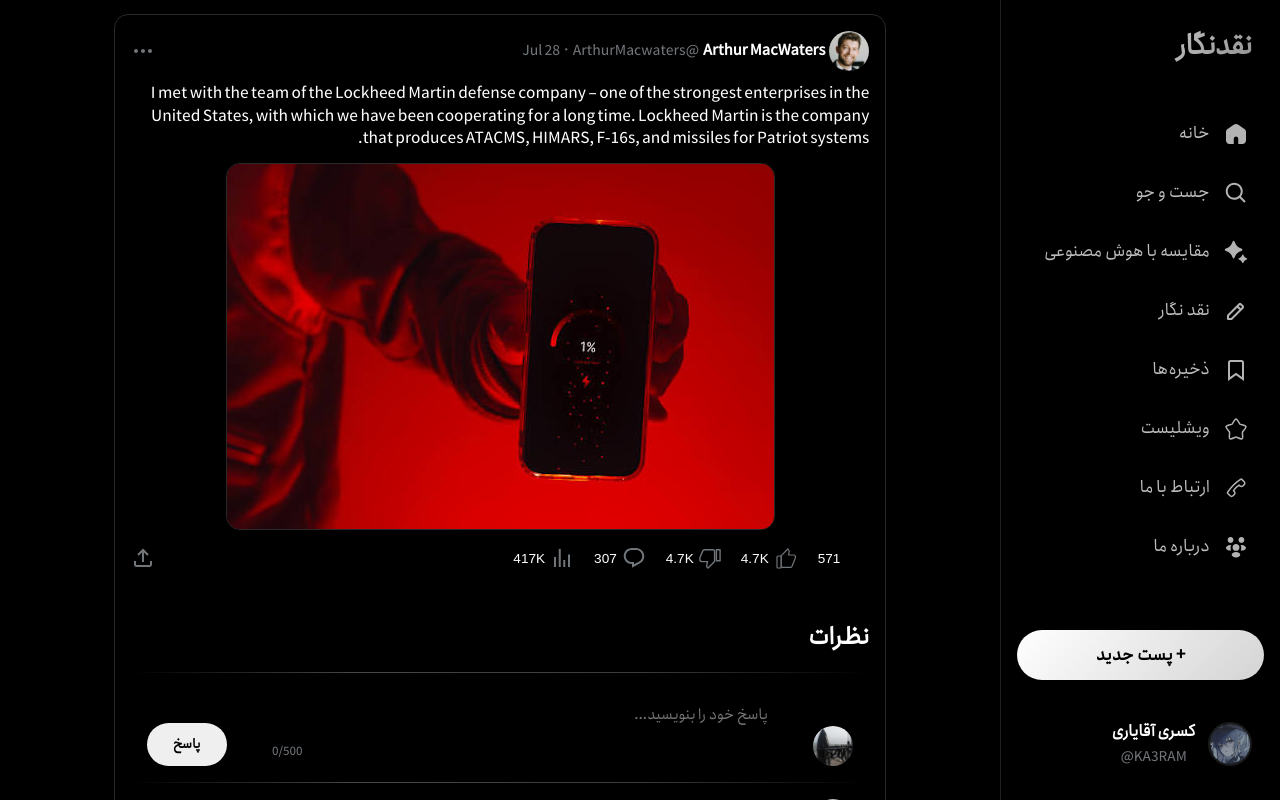
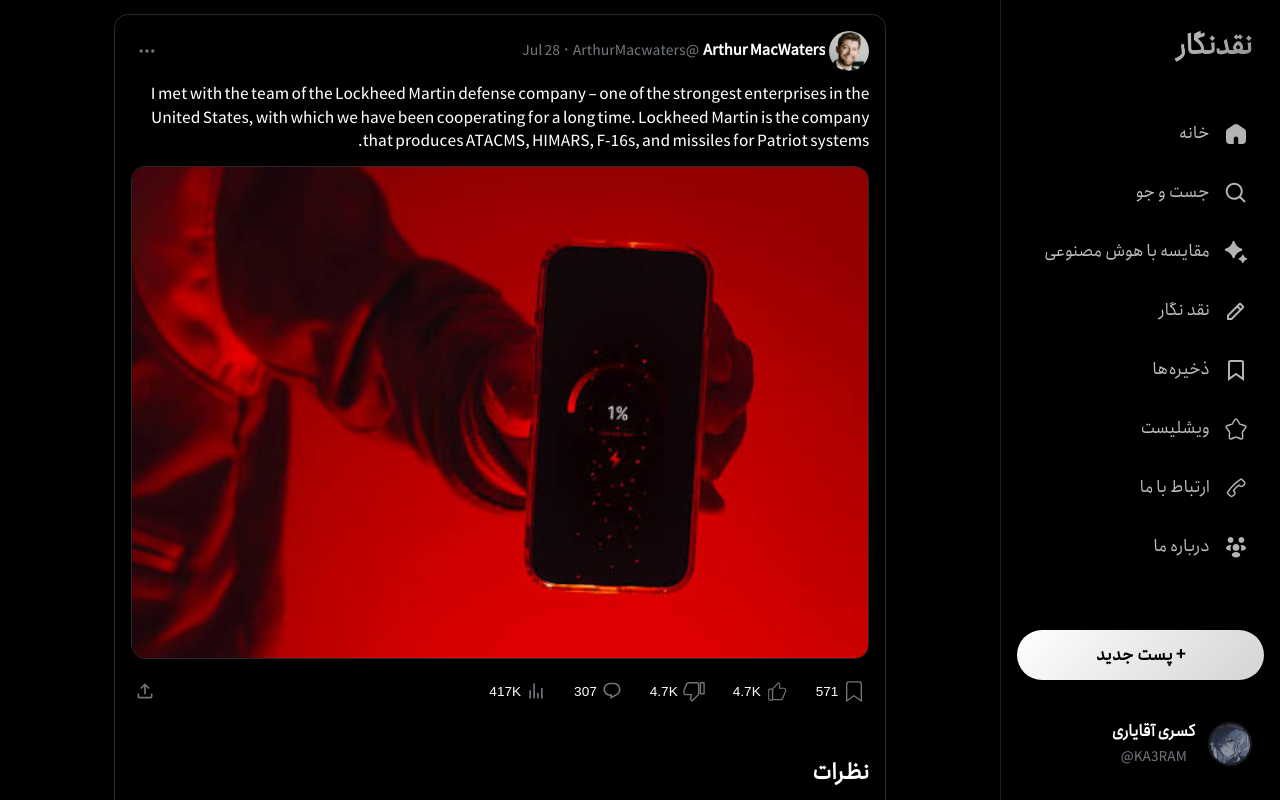
Before and after one commit to KA3RAM/meenor-frontend, a React (Create React App) app: page /post in a window 1280 px wide. Shown: the top 800 px of the page. Built offline with nearby package versions, Linux system fonts and the light colour scheme.

Commit message:
animation to post nad naghdnegar

```diff
--- a/src/pages/post/Post.jsx
+++ b/src/pages/post/Post.jsx
@@ -1,21 +1,17 @@
 import { useRef, useState } from "react"
 import styles from "./Post.module.css"
 import Art from "../../assets/images/Arthur.jpg"
-
-
-
 import lock from "../../assets/images/lock.jpeg"
 import sample1 from "../../assets/images/mobile_samples/sample2.jpeg"
 
-/* ---------------------------------- LOGOS --------------------------------- */
-import Like from "../../assets/icons/PostImages/like.svg"
-import dislike from "../../assets/icons/PostImages/dislike.svg"
-
-import Coments from "../../assets/icons/PostImages/Coments.svg"
-import Views from "../../assets/icons/PostImages/Views.svg"
-import ThreeDots from "../../assets/icons/PostImages/Threedots.svg"
-import Saves from "../../assets/icons/PostImages/Saves.svg"
-import Share from "../../assets/icons/PostImages/Share.svg"
+/* ---------------------------------- SVG COMPONENTS --------------------------------- */
+import { ReactComponent as CommentsIcon } from "../../assets/icons/PostImages/Coments.svg"
+import { ReactComponent as ViewsIcon } from "../../assets/icons/PostImages/Views.svg"
+import { ReactComponent as ThreeDotsIcon } from "../../assets/icons/PostImages/Threedots.svg"
+import { ReactComponent as SavesIcon } from "../../assets/icons/PostImages/Nsave.svg"
+import { ReactComponent as ShareIcon } from "../../assets/icons/PostImages/Share.svg"
+import { ReactComponent as LikeIcon } from "../../assets/icons/PostImages/like.svg"
+import { ReactComponent as DislikeIcon } from "../../assets/icons/PostImages/dislike.svg"
 
 export default function Post() {
     const [comentText, setComentText] = useState("")
@@ -23,6 +19,35 @@ export default function Post() {
 
     const MAX_TEXTAREA_HEIGHT = 200 // بعد از این ارتفاع (به px)، خود باکس اسکرول می‌خوره
     const MAX_COMENT_LENGTH = 500 // حداکثر تعداد کاراکتر مجاز برای کامنت
+
+    const [activeStates, setActiveStates] = useState({
+        like: false,
+        dislike: false,
+        save: false,
+    });
+
+    const toggleLike = () => {
+        setActiveStates(prev => ({
+            ...prev,
+            like: !prev.like,
+            dislike: false, // اگه لایک بزنه دیسلایک خاموش بشه
+        }));
+    };
+
+    const toggleDislike = () => {
+        setActiveStates(prev => ({
+            ...prev,
+            dislike: !prev.dislike,
+            like: false, // اگه دیسلایک بزنه لایک خاموش بشه
+        }));
+    };
+
+    const toggleSave = () => {
+        setActiveStates(prev => ({
+            ...prev,
+            save: !prev.save,
+        }));
+    };
 
     const handleComentChange = (e) => {
         const value = e.target.value.slice(0, MAX_COMENT_LENGTH)
@@ -50,11 +75,10 @@ export default function Post() {
         el.scrollIntoView({ behavior: "smooth", block: "center" })
     }
 
-    return(
+    return (
         <div className={styles.wrapper}>
 
             <div className={styles.UserPost}>
-
 
                 <div className={styles.PostHeader}>
                     <div className={styles.HeaderInfo}>
@@ -66,7 +90,7 @@ export default function Post() {
                     </div>
 
                     <button className={styles.ThreeDots}>
-                        <img src={ThreeDots} alt="" />
+                        <ThreeDotsIcon />
                     </button>
                 </div>
 
@@ -80,35 +104,45 @@ export default function Post() {
 
                 <div className={styles.PostStats}>
                     <div className={styles.LeftSide}>
-                        <button className={styles.SavesWrapper}>
-                            <img src={Saves} alt="" />
+
+                        <button
+                            className={`${styles.SavesWrapper} ${activeStates.save ? styles.Active : ""}`}
+                            onClick={toggleSave}
+                        >
+                            <SavesIcon />
                             <p>571</p>
                         </button>
 
-                        <button className={styles.LikesWrapper}>
-                            <img src={Like} alt="" />
+                        <button
+                            className={`${styles.LikesWrapper} ${activeStates.like ? styles.Active : ""}`}
+                            onClick={toggleLike}
+                        >
+                            <LikeIcon />
                             <p>4.7K</p>
                         </button>
 
-                        <button className={styles.dislikeWrapper}>
-                            <img src={dislike} alt="" />
+                        <button
+                            className={`${styles.DislikeWrapper} ${activeStates.dislike ? styles.Active : ""}`}
+                            onClick={toggleDislike}
+                        >
+                            <DislikeIcon />
                             <p>4.7K</p>
                         </button>
 
                         <button className={styles.ComentsWrapper}>
-                            <img src={Coments} alt="" />
+                            <CommentsIcon />
                             <p>307</p>
                         </button>
 
                         <button className={styles.ViewsWrapper}>
-                            <img src={Views} alt="" />
+                            <ViewsIcon />
                             <p>417K</p>
                         </button>
                     </div>
 
                     <div className={styles.RightSide}>
                         <button className={styles.SharesWrapper}>
-                            <img src={Share} alt="" />
+                            <ShareIcon />
                         </button>
                     </div>
                 </div>
@@ -201,11 +235,6 @@ export default function Post() {
 
             </div>
 
-
-
-
-
-
         </div>
     )
 }
--- a/src/pages/post/Post.module.css
+++ b/src/pages/post/Post.module.css
@@ -1,10 +1,12 @@
 .wrapper {
     font-family: "Anjoman";
     max-width: 800px;
+    width: 100%;
     margin: auto;
     display: flex;
     flex-direction: column;
     gap: 1rem;
+    box-sizing: border-box;
 }
 
 .UserPost {
@@ -14,9 +16,8 @@
     padding: 1rem;
     margin: 0.85rem;
     cursor: default;
-
+    box-sizing: border-box;
 }
-
 
 /* ------------------------- Header ------------------------- */
 .pictureProfile {
@@ -24,7 +25,9 @@
     height: 40px;
     object-fit: cover;
     border-radius: 100%;
+    flex-shrink: 0;
 }
+
 .PostHeader {
     display: flex;
     align-items: center;
@@ -38,17 +41,23 @@
     gap: 4px;
     flex-wrap: wrap;
     flex: 1;
+    min-width: 0;
 }
 
 .Name {
     font-weight: 700;
-    font-size: 0.95rem;
+    font-size: clamp(0.85rem, 0.8rem + 0.3vw, 0.95rem);
+    white-space: nowrap;
+    overflow: hidden;
+    text-overflow: ellipsis;
+    max-width: 55vw;
 }
 
 .Handle,
 .Date {
     color: #71767b;
-    font-size: 0.9rem;
+    font-size: clamp(0.75rem, 0.7rem + 0.25vw, 0.9rem);
+    white-space: nowrap;
 }
 
 .Dot {
@@ -61,6 +70,15 @@
     cursor: pointer;
     margin-right: auto;
     margin-left: 0;
+    color: inherit;
+    flex-shrink: 0;
+    padding: 6px;
+    display: flex;
+    align-items: center;
+    justify-content: center;
+    border-radius: 50%;
+    min-width: 32px;
+    min-height: 32px;
 }
 
 /* ------------------------- Content ------------------------- */
@@ -69,8 +87,9 @@
 }
 
 .PostContentWrapper p {
-    font-size: 1rem;
-    line-height: 1.4;
+    font-size: clamp(0.9rem, 0.85rem + 0.25vw, 1rem);
+    line-height: 1.45;
+    word-break: break-word;
 }
 
 .PostImgWrapper {
@@ -85,27 +104,33 @@
     display: block;
     margin: auto;
     max-height: 500px;
-    max-width: max-content;
+    max-width: 100%;
     object-fit: contain;
 }
-
-
 
 /* ------------------------- Stats ------------------------- */
 .PostStats {
     display: flex;
     align-items: center;
     justify-content: space-between;
+    gap: 8px;
+    flex-wrap: wrap;
 }
 
 .LeftSide {
     display: flex;
     align-items: center;
     gap: 20px;
+    flex-wrap: wrap;
+    min-width: 0;
 }
 
+.RightSide {
+    display: flex;
+    align-items: center;
+}
 
-.dislikeWrapper,
+.DislikeWrapper,
 .SharesWrapper,
 .SavesWrapper,
 .LikesWrapper,
@@ -118,85 +143,97 @@
     border: none;
     color: inherit;
     cursor: pointer;
-    font-size: 0.85rem;
+    font-size: clamp(0.78rem, 0.75rem + 0.15vw, 0.85rem);
+    padding: 4px;
+    border-radius: 999px;
+    min-height: 32px;
+}
+
+/* ------------------------- Icon Base Styles (real SVGs, not <img>) ------------------------- */
+.LikesWrapper svg,
+.DislikeWrapper svg,
+.SavesWrapper svg {
+    width: 22px;
+    height: 22px;
+    fill: none;
+    stroke: currentColor;
+    stroke-width: 2;
+    transition: fill 0.2s ease, stroke 0.2s ease, transform 0.2s ease;
+}
+
+.SavesWrapper svg {
+    stroke: rgb(113, 118, 123) !important;
+    stroke-width: 2;
+
 }
 
 
-
-
-.PostHeader {
-    display: flex;
-    align-items: center;
-    gap: 8px;
-    margin-bottom: 0.8rem;
+.ComentsWrapper svg,
+.ViewsWrapper svg,
+.SharesWrapper svg,
+.ThreeDots svg {
+    width: 20px;
+    height: 20px;
+    flex-shrink: 0;
 }
 
-.HeaderInfo {
-    display: flex;
-    align-items: center;
-    gap: 4px;
-    flex-wrap: wrap;
-    flex: 1;
+/* ------------------------- Active States ------------------------- */
+.LikesWrapper.Active {
+    color: #FF3040;
 }
 
-.Name {
-    font-weight: 700;
-    font-size: 0.95rem;
+.LikesWrapper.Active svg {
+    fill: #FF3040;
+    stroke: #FF3040;
+    animation: pop 0.3s ease;
 }
 
-.Handle,
-.Date {
-    color: #71767b;
-    font-size: 0.9rem;
+.DislikeWrapper.Active {
+    color: #5B8DEF;
 }
 
-.Dot {
-    color: #71767b;
+.DislikeWrapper.Active svg {
+    fill: #5B8DEF;
+    stroke: #5B8DEF;
+    animation: pop 0.3s ease;
 }
 
-.PostHeader .ThreeDots {
-    background: none;
-    border: none;
-    cursor: pointer;
-    margin-right: auto;
-    margin-left: 0;
+.SavesWrapper.Active {
+    color: #FFD700;
 }
 
+.SavesWrapper.Active svg {
+    fill: #FFD700;
+    stroke: #FFD700; /* اضافه کردن stroke برای یکسان‌سازی */
+    animation: pop 0.3s ease;
+}
+/* ------------------------- Pop Animation ------------------------- */
+@keyframes pop {
+    0% { transform: scale(1); }
+    35% { transform: scale(1.3); }
+    60% { transform: scale(0.9); }
+    100% { transform: scale(1); }
+}
 
-
-
-
-
-
-
-
-
-
-
+/* ------------------------- Comments section ------------------------- */
 .PostSingularComents {
     margin-top: 3rem;
-
     font-weight: lighter;
 }
 
-
 .h3 {
-        font-size: x-large;
+    font-size: clamp(1.15rem, 1rem + 1vw, 1.4rem);
     margin-bottom: 1rem;
 }
-
-
-
 
 .UserComentWrapper {
     display: flex;
     align-items: flex-end;
     justify-content: space-between;
+    gap: 0.5rem;
     padding: 1rem;
-
-
+    flex-wrap: wrap;
 }
-
 
 .UserProfilePic {
     width: 40px;
@@ -204,8 +241,10 @@
     border-radius: 50%;
     flex-shrink: 0;
 }
+
 .ComentInputBox {
-    flex: 0.9;
+    flex: 1 1 200px;
+    min-width: 0;
     display: flex;
     flex-direction: column;
     position: relative;
@@ -224,10 +263,12 @@
     outline: none;
     background-color: none;
     background: none;
-    font-size: 15px;
+    font-size: 16px; /* keep >=16px to avoid iOS auto-zoom on focus */
     padding: 1rem;
     color: white;
     border-radius: 14px;
+    width: 100%;
+    box-sizing: border-box;
 
     /* auto-resize behavior */
     resize: none;
@@ -235,10 +276,9 @@
     min-height: 24px;
     max-height: 200px;
     line-height: 1.4;
-    box-sizing: border-box;
     transition: height 0.15s ease-out;
 
-    /* استایل اسکرول‌بار وقتی متن از حد مجاز رد شد */
+    /* scrollbar style once text exceeds the allowed height */
     scrollbar-width: thin;
     scrollbar-color: #71767b rgba(255, 255, 255, 0.05);
 }
@@ -256,8 +296,6 @@
     background: transparent;
 }
 
-
-
 .SendComent {
     font-family: inherit;
     border-radius: 25px;
@@ -269,26 +307,29 @@
     flex-shrink: 0;
 }
 
-
 .hr {
     border: none;
     height: 1px;
     background: linear-gradient(to right, transparent, #ffffff47 30%, #ffffff3b 70%, transparent);
 }
+
 .HrComent {
     height: 1px;
     border: none;
     background-color: #71767b34;
 }
 
-
-/* People Coments */
+/* People comments */
 .ComentsPeopleWrapper {
     padding: 1rem;
     margin-bottom: 1rem;
 }
+
 .PeopleComentContent {
     margin-right: 3rem;
+    word-break: break-word;
+    font-size: clamp(0.88rem, 0.85rem + 0.2vw, 0.95rem);
+    line-height: 1.5;
 }
 
 /* ============================== RESPONSIVE ============================== */
@@ -301,30 +342,136 @@
 
     .UserPost {
         padding: 0.85rem;
+        margin: 0.6rem 0;
+    }
+
+    .PostImgWrapper,
+    .PostImg {
+        max-height: 400px;
+    }
+
+    .PeopleComentContent {
+        margin-right: 2rem;
     }
 }
 
 @media (max-width: 480px) {
     .LeftSide {
-        gap: 12px;
-        flex-wrap: wrap;
+        gap: 10px;
     }
 
-    .pictureProfile {
+    .LeftSide p {
+        display: none;
+    }
+
+    .ComentsWrapper p {
+        display: inline-block;
+    }
+
+    .pictureProfile,
+    .UserProfilePic {
         width: 34px;
         height: 34px;
     }
 
     .Name {
-        font-size: 0.9rem;
+        max-width: 45vw;
     }
 
-    .Handle,
-    .Date {
-        font-size: 0.8rem;
+    .PostContentWrapper:last-child p {
+        display: block;
     }
 
-    .PostContentWrapper p {
-        font-size: 0.92rem;
+    .PostImgWrapper,
+    .PostImg {
+        max-height: 320px;
+        border-radius: 10px;
+    }
+
+    .UserComentWrapper {
+        padding: 0.75rem 0.25rem;
+        gap: 0.4rem;
+    }
+
+    .SendComent {
+        width: 64px;
+        padding: 0.6rem;
+        font-size: 0.85rem;
+    }
+
+    .PeopleComentContent {
+        margin-right: 1.5rem;
+    }
+
+    .ComentsPeopleWrapper {
+        padding: 0.75rem 0.25rem;
+    }
+
+    .PostSingularComents {
+        margin-top: 2rem;
     }
 }
+
+@media (max-width: 360px) {
+    .wrapper {
+        padding: 0 0.5rem;
+    }
+
+    .UserPost {
+        padding: 0.6rem;
+        margin: 0.4rem 0;
+        border-radius: 10px;
+    }
+
+    .LeftSide {
+        gap: 6px;
+    }
+
+    .DislikeWrapper,
+    .SharesWrapper,
+    .SavesWrapper,
+    .LikesWrapper,
+    .ViewsWrapper,
+    .ComentsWrapper {
+        padding: 4px 2px;
+    }
+
+    .Name {
+        max-width: 38vw;
+    }
+
+    .PostImgWrapper,
+    .PostImg {
+        max-height: 260px;
+    }
+
+    .UserComentWrapper {
+        flex-wrap: wrap;
+    }
+
+    .ComentInputBox {
+        flex: 1 1 100%;
+        order: 1;
+    }
+
+    .UserProfilePic {
+        order: 0;
+    }
+
+    .SendComent {
+        order: 2;
+        margin-right: auto;
+        width: auto;
+        padding: 0.55rem 1.1rem;
+    }
+
+    .PeopleComentContent {
+        margin-right: 0.9rem;
+    }
+}
+
+@media (prefers-reduced-motion: reduce) {
+    .UserComent {
+        transition: none;
+    }
+}
```
Also changed, not shown: src/pages/naghdnegar/Naghdnegar.module.css (+10 -1 lines), src/assets/icons/PostImages/Nsave.svg (added).
